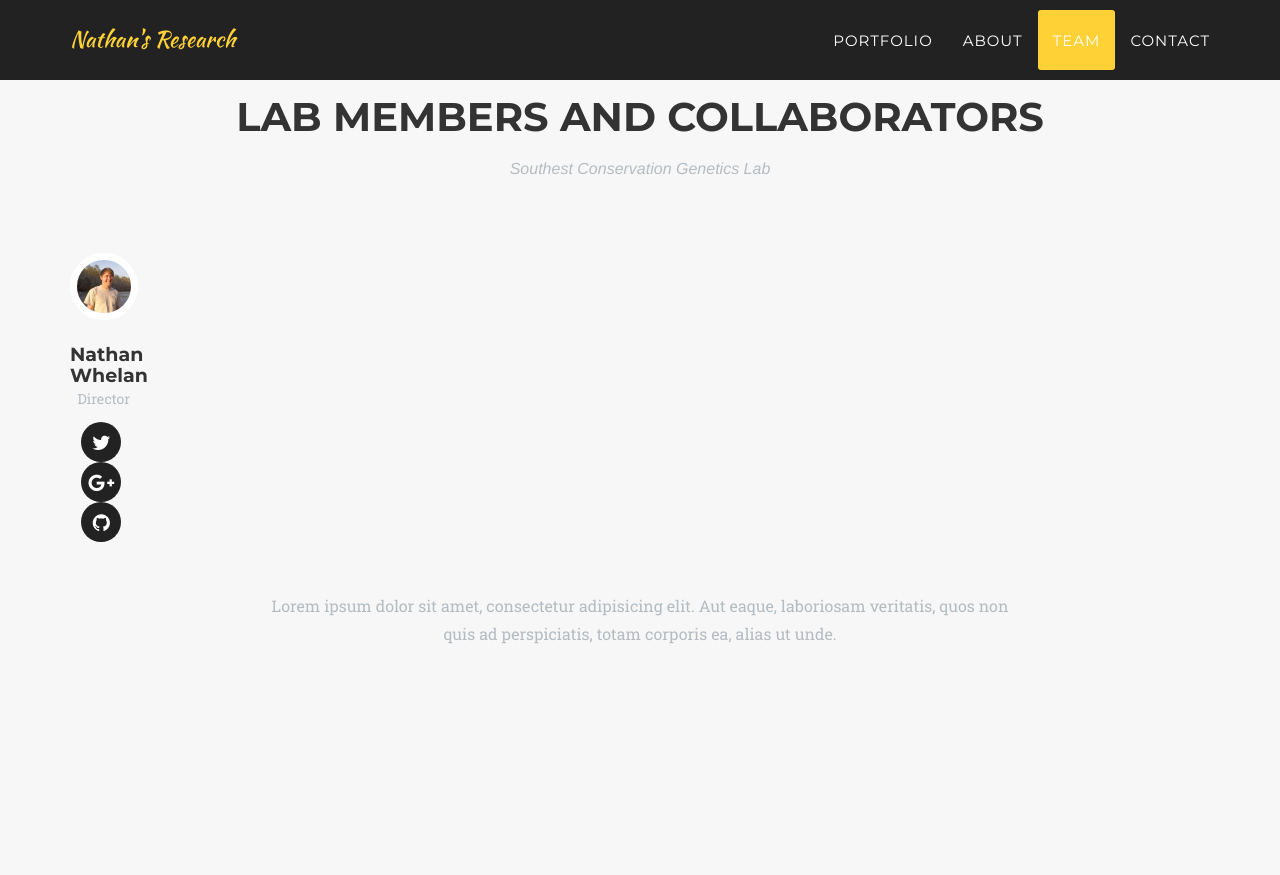
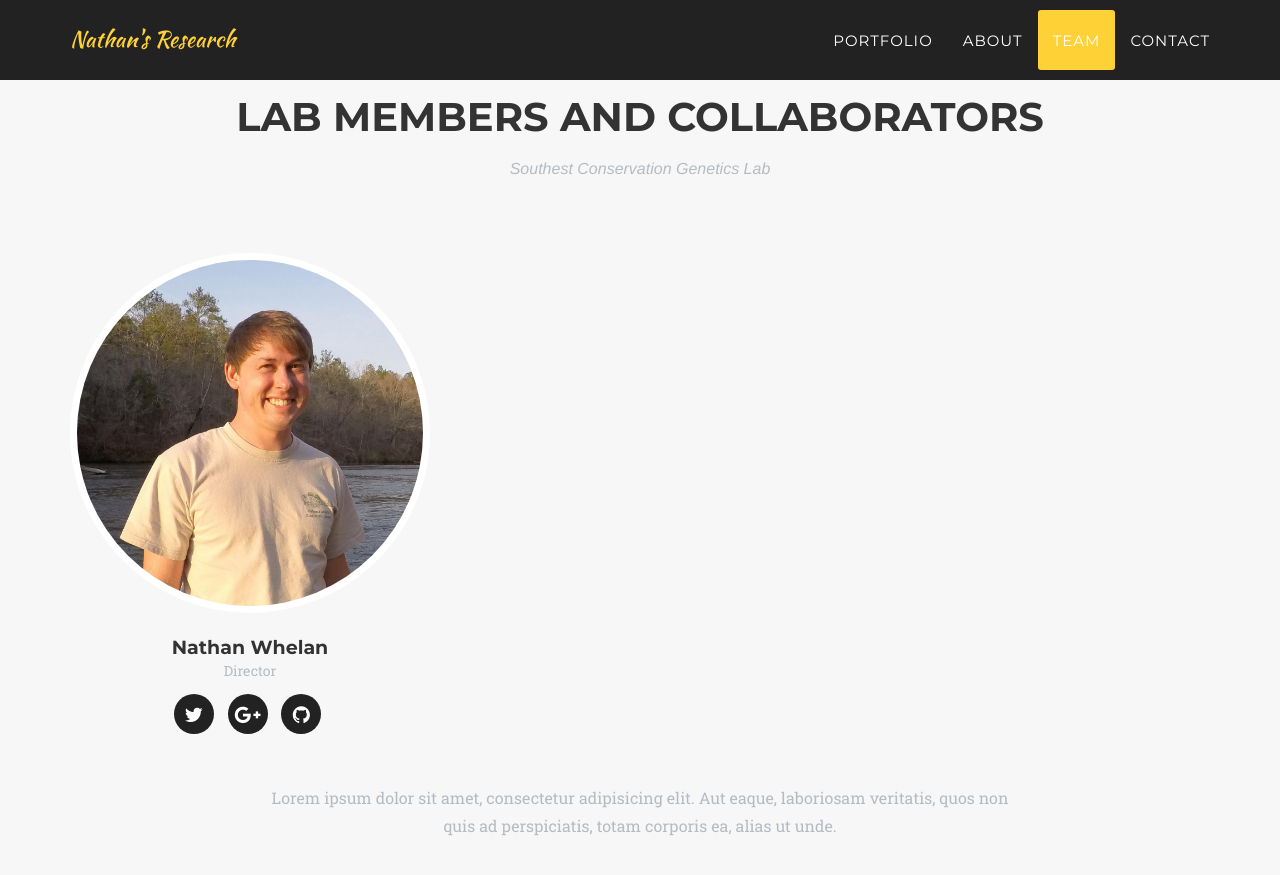
Before and after one commit to NathanWhelan/nathanwhelan.github.io, a Jekyll site: the page built from index.html, in a window 1280 px wide and 900 px high, scrolled down 2813 px. Shown: the top 875 px of the window. Built offline with Jekyll 4.4.1, drawn with Linux system fonts in a browser that asks for light colours; some web fonts are replaced.

Commit message:
Update team.html

```diff
--- a/_includes/team.html
+++ b/_includes/team.html
@@ -9,7 +9,7 @@
             </div>
             <div class="row">
                 {% for member in site.people %}
-                <div class="col-sm-1">
+                <div class="col-sm-4">
                     <div class="team-member">
                         <img src="img/team/{{ member.pic }}.jpg" class="img-responsive img-circle" alt="">
                         <h4>{{ member.name }}</h4>
```
